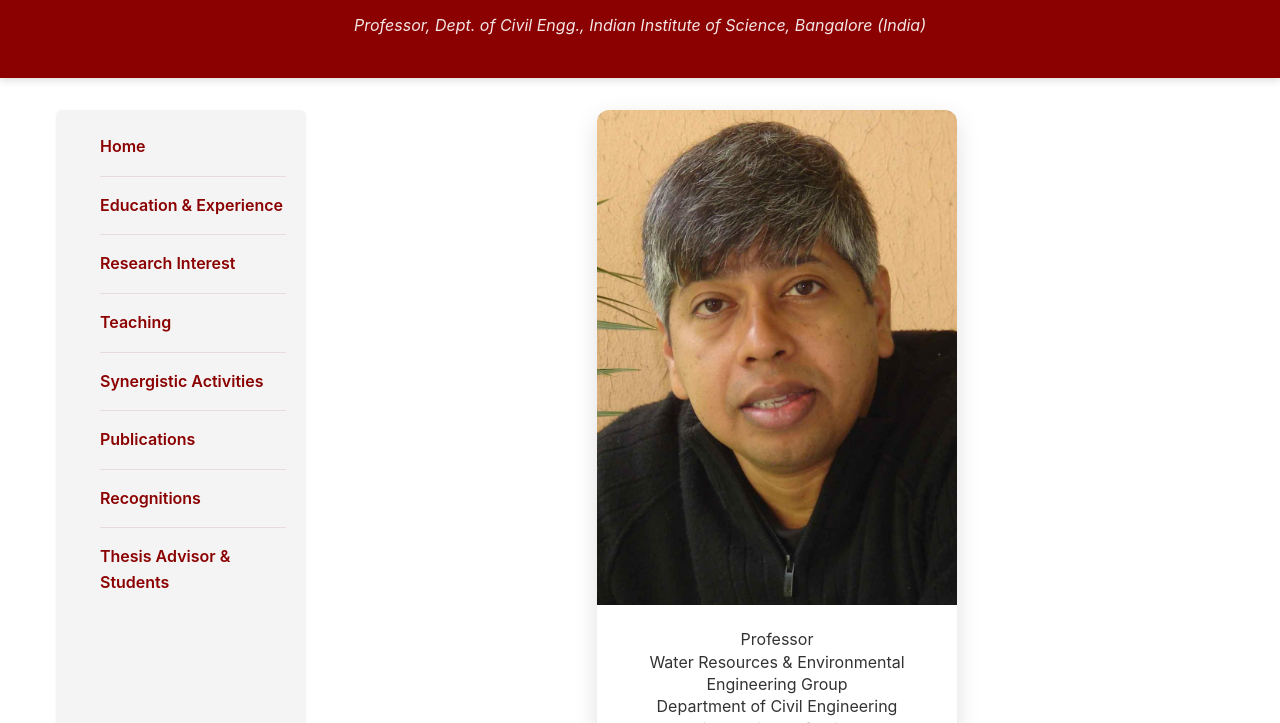
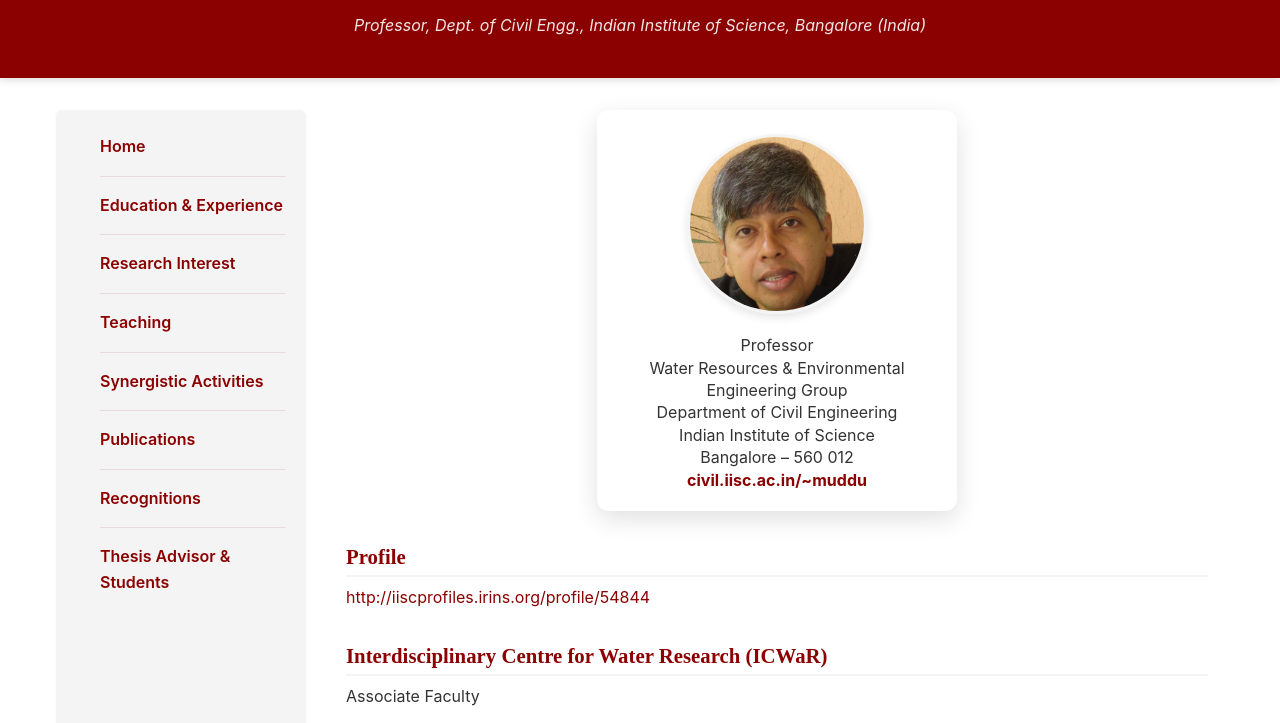
Before and after one commit to sraocodes/sekharmuddu, a plain HTML site: page index.html in a window 1280 px wide. Shown: the part 69-792 px from the top of the page. Drawn offline with Linux system fonts and the light colour scheme.

Commit message:
Update index.html

```diff
--- a/index.html
+++ b/index.html
@@ -46,6 +46,42 @@
     .contact-details dd {
       margin: 0;
     }
+
+    /* Enhanced profile card & image styles */
+    .profile-card {
+      background: #fff;
+      border-radius: 12px;
+      box-shadow: 0 8px 24px rgba(0,0,0,0.12);
+      max-width: 360px;
+      margin: 0 auto 2rem;
+      overflow: hidden;
+      text-align: center;
+      display: flex;
+      flex-direction: column;
+      align-items: center;
+    }
+
+    .profile-image-container {
+      width: 180px;
+      height: 180px;
+      margin-top: 1.5rem;
+      border-radius: 50%;
+      overflow: hidden;
+      border: 3px solid var(--clr-nav-bg);
+      box-shadow: 0 4px 8px rgba(0,0,0,0.1);
+    }
+
+    .profile-image-container img {
+      width: 100%;
+      height: 100%;
+      object-fit: cover;
+      object-position: center top;
+    }
+
+    .profile-details {
+      padding: 1.25rem;
+      width: 100%;
+    }
   </style>
 </head>
 <body>
@@ -74,7 +110,9 @@
     <main>
       <section class="home">
         <div class="profile-card">
-          <img src="fig.JPG" alt="Prof. M. Sekhar portrait">
+          <div class="profile-image-container">
+            <img src="fig.JPG" alt="Prof. M. Sekhar portrait">
+          </div>
           <div class="profile-details">
             <address>
               Professor<br>
```
